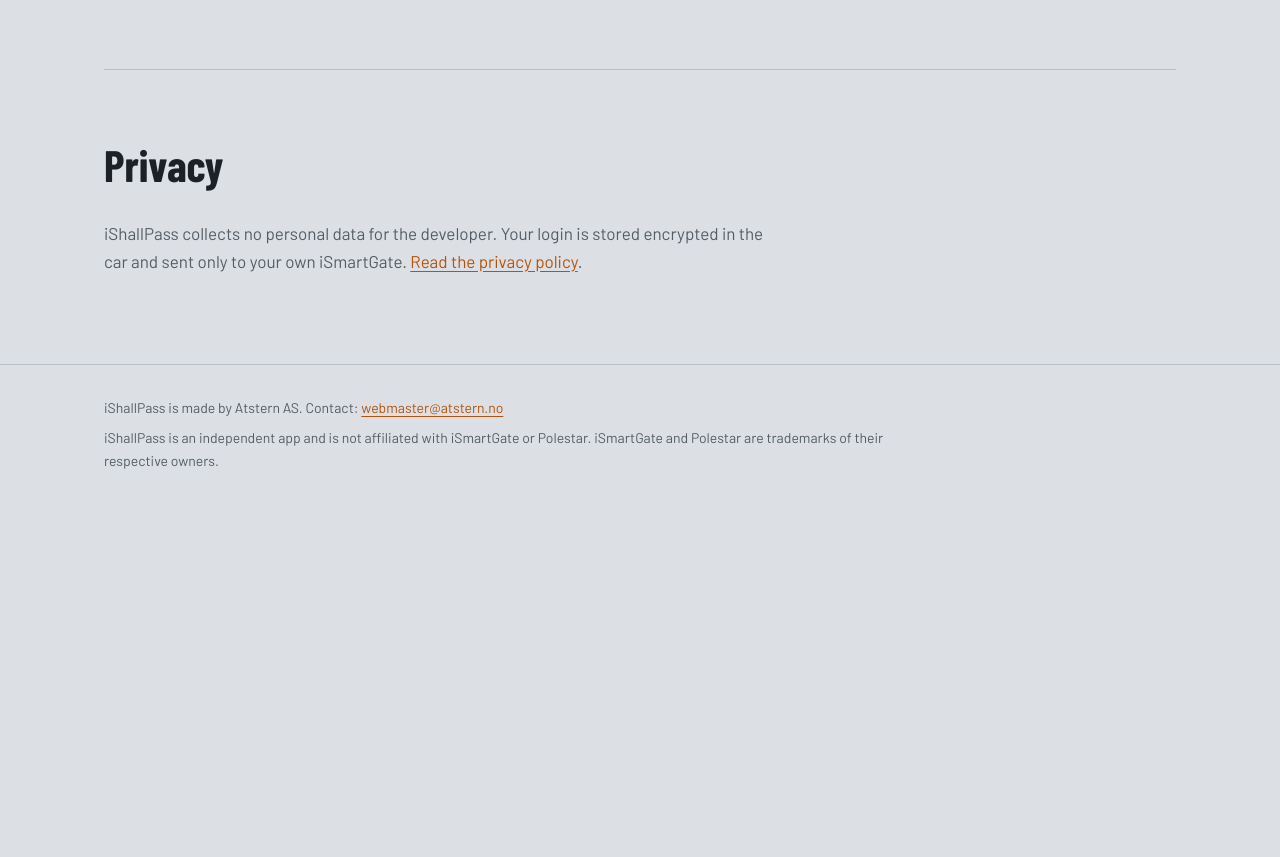
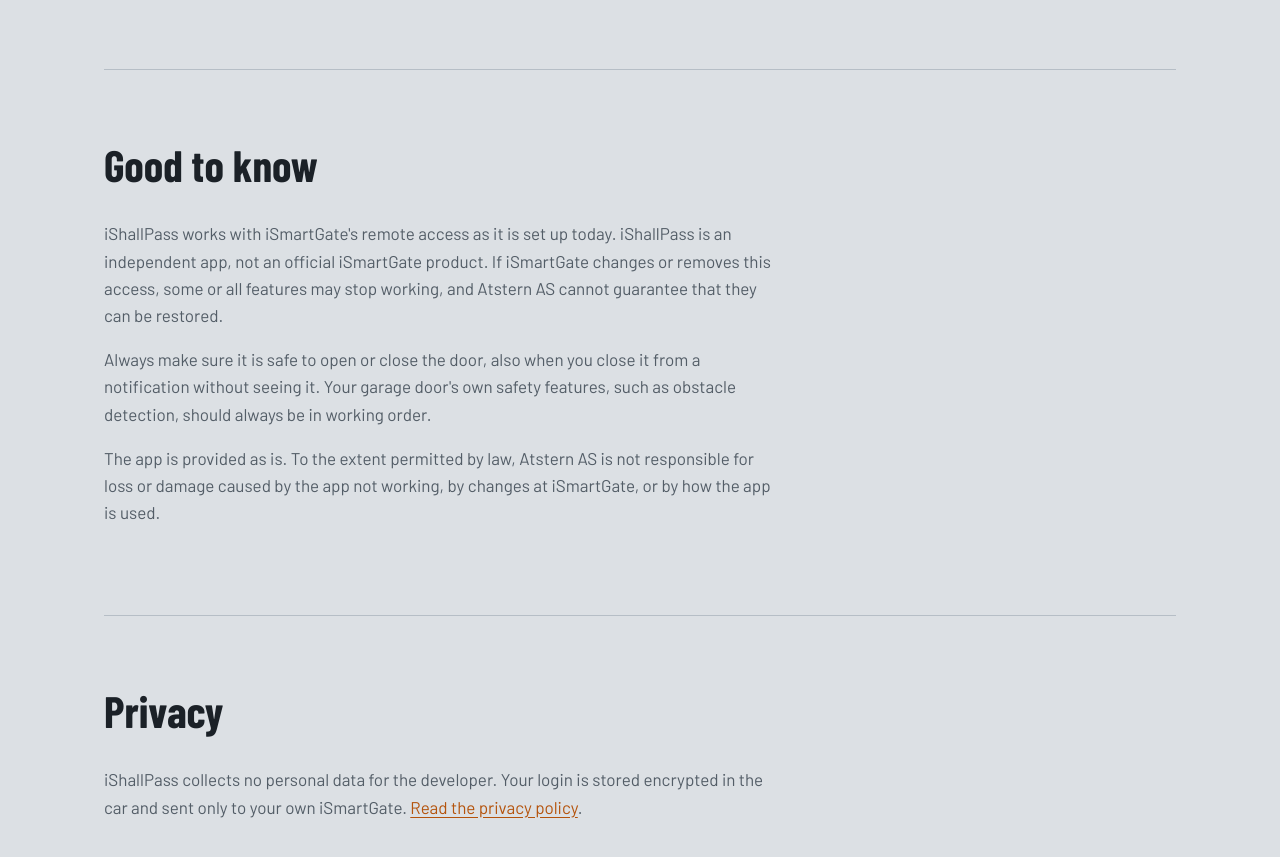
Before and after one commit to atstern-as/iShallPass-site, a plain HTML site: page index.html in a window 1280 px wide. Shown: the part 1809-2666 px from the top of the page. Before the commit the page ends 2337 px from the top, so only its background shows below. Drawn offline with nearby package versions, Linux system fonts and the light colour scheme.

Commit message:
Add files via upload

```diff
--- a/index.html
+++ b/index.html
@@ -468,6 +468,26 @@
     </div>
   </section>
 
+  <!-- ---------- Disclaimer ---------- -->
+  <section class="privacy" aria-labelledby="good-to-know">
+    <h2 id="good-to-know">
+      <span class="en">Good to know</span>
+      <span class="no">Godt å vite</span>
+    </h2>
+    <p>
+      <span class="en">iShallPass works with iSmartGate's remote access as it is set up today. iShallPass is an independent app, not an official iSmartGate product. If iSmartGate changes or removes this access, some or all features may stop working, and Atstern AS cannot guarantee that they can be restored.</span>
+      <span class="no">iShallPass fungerer med iSmartGates fjerntilgang slik den er satt opp i dag. iShallPass er en uavhengig app, ikke et offisielt produkt fra iSmartGate. Hvis iSmartGate endrer eller fjerner denne tilgangen, kan noen eller alle funksjoner slutte å virke, og Atstern AS kan ikke garantere at de kan gjenopprettes.</span>
+    </p>
+    <p>
+      <span class="en">Always make sure it is safe to open or close the door, also when you close it from a notification without seeing it. Your garage door's own safety features, such as obstacle detection, should always be in working order.</span>
+      <span class="no">Pass alltid på at det er trygt å åpne eller lukke porten, også når du lukker den fra et varsel uten å se den. Garasjeportens egne sikkerhetsfunksjoner, som hindringsdeteksjon, bør alltid være i orden.</span>
+    </p>
+    <p>
+      <span class="en">The app is provided as is. To the extent permitted by law, Atstern AS is not responsible for loss or damage caused by the app not working, by changes at iSmartGate, or by how the app is used.</span>
+      <span class="no">Appen leveres som den er. Så langt loven tillater det, er Atstern AS ikke ansvarlig for tap eller skade som skyldes at appen ikke fungerer, endringer hos iSmartGate, eller hvordan appen brukes.</span>
+    </p>
+  </section>
+
   <!-- ---------- Privacy ---------- -->
   <section class="privacy" aria-labelledby="privacy">
     <h2 id="privacy">
```
